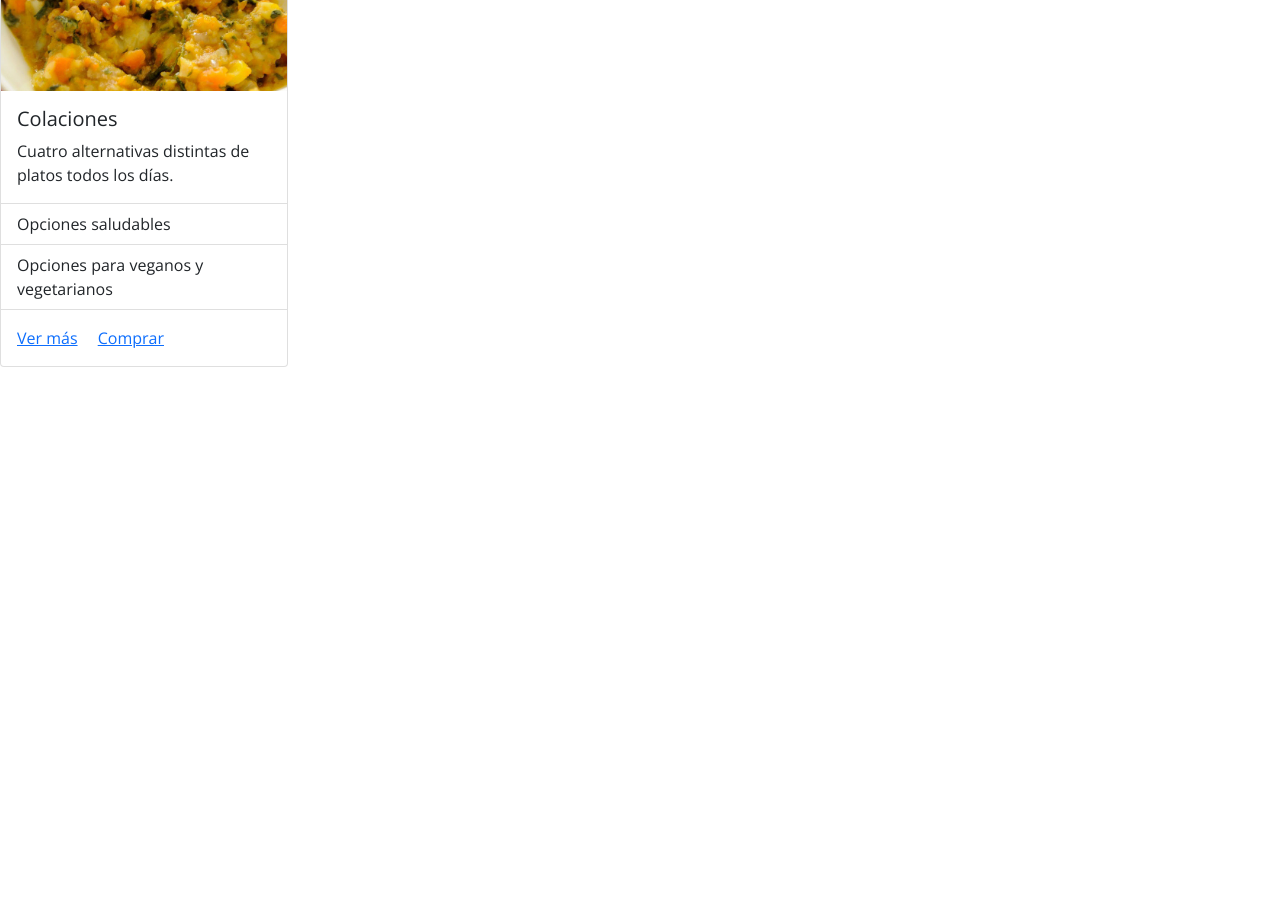
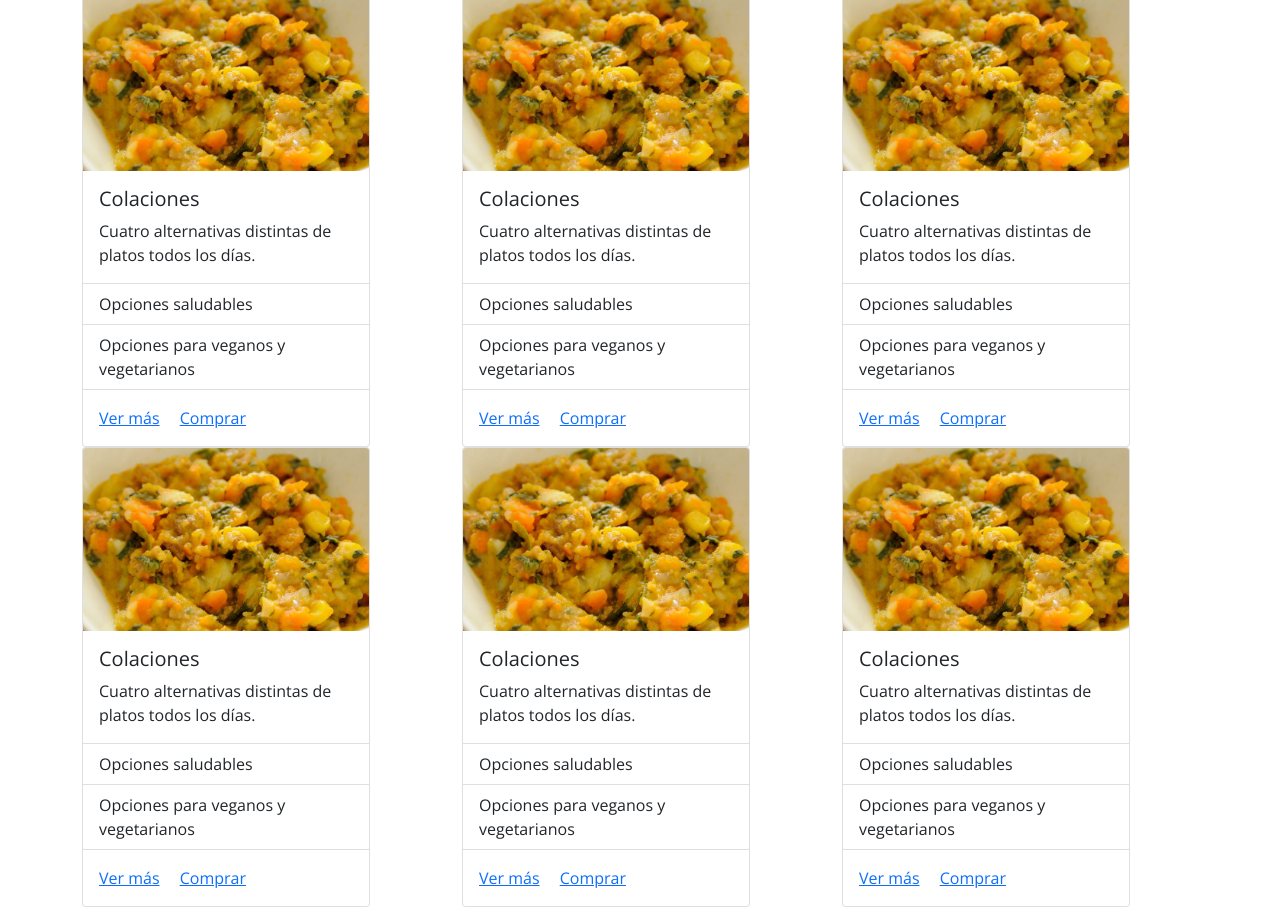
Before and after one commit to marinijilla/Desafio_Zuricata, a plain HTML site: page index.html in a window 1280 px wide. Shown: the part 169-1076 px from the top of the page. Before the commit the page ends 800 px from the top, so only its background shows below. Drawn offline with nearby package versions, Linux system fonts and the light colour scheme.

Commit message:
[ADD] Se agregan cards de productos

```diff
--- a/assets/css/style.css
+++ b/assets/css/style.css
@@ -4,6 +4,9 @@ body {
 .navbar {
     background-color: #e83e8c ;
 }
-.nav.navbar-nav.navbar-light a {
-    color: white;
+
+h1 {
+ font-weight: 700;
+ font-size: 3.75rem;
+ color: #707070;
 }
--- a/index.html
+++ b/index.html
@@ -40,10 +40,16 @@
         </div>
       </nav>
     </header>
+    <div class="container">
       <section>
-      <!-- Contenido de la web -->
-
+      <div class="row">
+        <h1>Nuestros Productos</h1>
+      </div>
+    </section>
+        <section>
           <!-- Tarjetas -->
+          <div class="row">
+            <div class="col">
               <div class="card" style="width: 18rem;">
                 <img src="./assets/img/colaciones.jpg" class="card-img-top"/>
                 <div class="card-body">
@@ -59,8 +65,97 @@
                   <a href="#" class="card-link">Comprar</a>
                 </div>
               </div>
-
+            </div>
+            <div class="col">
+              <div class="card" style="width: 18rem;">
+                <img src="./assets/img/colaciones.jpg" class="card-img-top"/>
+                <div class="card-body">
+                  <h5 class="card-title">Colaciones</h5>
+                  <p class="card-text">Cuatro alternativas distintas de platos todos los días.</p>
+                </div>
+                <ul class="list-group list-group-flush">
+                  <li class="list-group-item">Opciones saludables</li>
+                  <li class="list-group-item">Opciones para veganos y vegetarianos</li>
+                </ul>
+                <div class="card-body">
+                  <a href="#" class="card-link">Ver más</a>
+                  <a href="#" class="card-link">Comprar</a>
+                </div>
+              </div>
+            </div>
+            <div class="col">
+              <div class="card" style="width: 18rem;">
+                <img src="./assets/img/colaciones.jpg" class="card-img-top"/>
+                <div class="card-body">
+                  <h5 class="card-title">Colaciones</h5>
+                  <p class="card-text">Cuatro alternativas distintas de platos todos los días.</p>
+                </div>
+                <ul class="list-group list-group-flush">
+                  <li class="list-group-item">Opciones saludables</li>
+                  <li class="list-group-item">Opciones para veganos y vegetarianos</li>
+                </ul>
+                <div class="card-body">
+                  <a href="#" class="card-link">Ver más</a>
+                  <a href="#" class="card-link">Comprar</a>
+                </div>
+              </div>
+            </div>
+          </div>
+          <div class="row">
+            <div class="col">
+              <div class="card" style="width: 18rem;">
+                <img src="./assets/img/colaciones.jpg" class="card-img-top"/>
+                <div class="card-body">
+                  <h5 class="card-title">Colaciones</h5>
+                  <p class="card-text">Cuatro alternativas distintas de platos todos los días.</p>
+                </div>
+                <ul class="list-group list-group-flush">
+                  <li class="list-group-item">Opciones saludables</li>
+                  <li class="list-group-item">Opciones para veganos y vegetarianos</li>
+                </ul>
+                <div class="card-body">
+                  <a href="#" class="card-link">Ver más</a>
+                  <a href="#" class="card-link">Comprar</a>
+                </div>
+              </div>
+            </div>
+            <div class="col">
+              <div class="card" style="width: 18rem;">
+                <img src="./assets/img/colaciones.jpg" class="card-img-top"/>
+                <div class="card-body">
+                  <h5 class="card-title">Colaciones</h5>
+                  <p class="card-text">Cuatro alternativas distintas de platos todos los días.</p>
+                </div>
+                <ul class="list-group list-group-flush">
+                  <li class="list-group-item">Opciones saludables</li>
+                  <li class="list-group-item">Opciones para veganos y vegetarianos</li>
+                </ul>
+                <div class="card-body">
+                  <a href="#" class="card-link">Ver más</a>
+                  <a href="#" class="card-link">Comprar</a>
+                </div>
+              </div>
+            </div>
+            <div class="col">
+              <div class="card" style="width: 18rem;">
+                <img src="./assets/img/colaciones.jpg" class="card-img-top"/>
+                <div class="card-body">
+                  <h5 class="card-title">Colaciones</h5>
+                  <p class="card-text">Cuatro alternativas distintas de platos todos los días.</p>
+                </div>
+                <ul class="list-group list-group-flush">
+                  <li class="list-group-item">Opciones saludables</li>
+                  <li class="list-group-item">Opciones para veganos y vegetarianos</li>
+                </ul>
+                <div class="card-body">
+                  <a href="#" class="card-link">Ver más</a>
+                  <a href="#" class="card-link">Comprar</a>
+                </div>
+              </div>
+            </div>
+          </div>
     </section>
+    </div>
     <footer>
       <!-- footer-->
     </footer>
```
Lines whose indentation alone changed are shown as unchanged.
